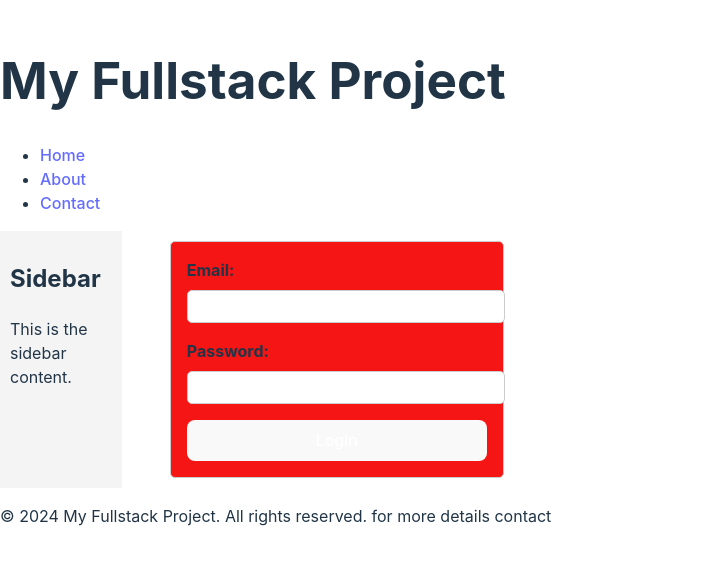
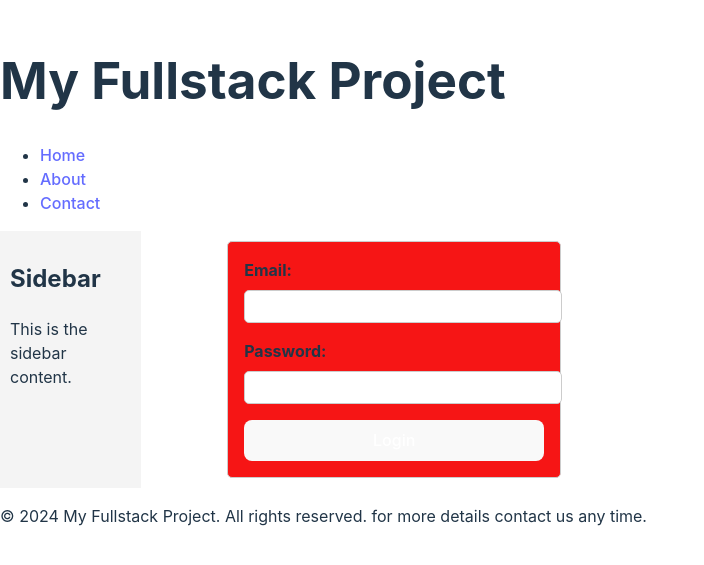
Before and after one commit to Arasu-j/first-react-project, a React (Vite) app in the folder arasuapp/: page / in a window 1280 px wide. Shown: the part 111-676 px from the top of the page, without its empty margins (0-704 px from the left). Built offline with nearby package versions, Linux system fonts and the light colour scheme.

Commit message:
small changes

```diff
--- a/arasuapp/src/components/Footer.jsx
+++ b/arasuapp/src/components/Footer.jsx
@@ -4,7 +4,7 @@ const Footer = () => {
   return (
     <footer>
       <p>&copy; 2024 My Fullstack Project. All rights reserved.
-        for more details contact
+        for more details contact us any time.
       </p>
 
     </footer>
```
